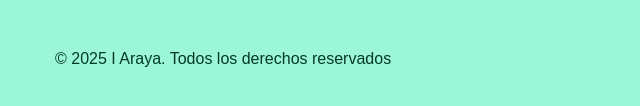
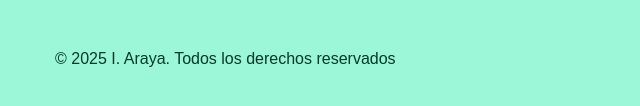
Before and after one commit to iarayae/pasatiempos-html, a plain HTML site: page index.html in a window 1280 px wide. Shown: the part 2234-2340 px from the top of the page, 0-640 px from the left. Drawn offline with Linux system fonts and the light colour scheme.

Commit message:
Cambios menores

```diff
--- a/index.html
+++ b/index.html
@@ -93,7 +93,7 @@
 
     <!-- Footer -->
      <footer>
-        <p>&copy; 2025 I Araya. Todos los derechos reservados</p>
+        <p>&copy; 2025 I. Araya. Todos los derechos reservados</p>
      </footer>
 
 
```
Also changed, not shown: 1 other file.
